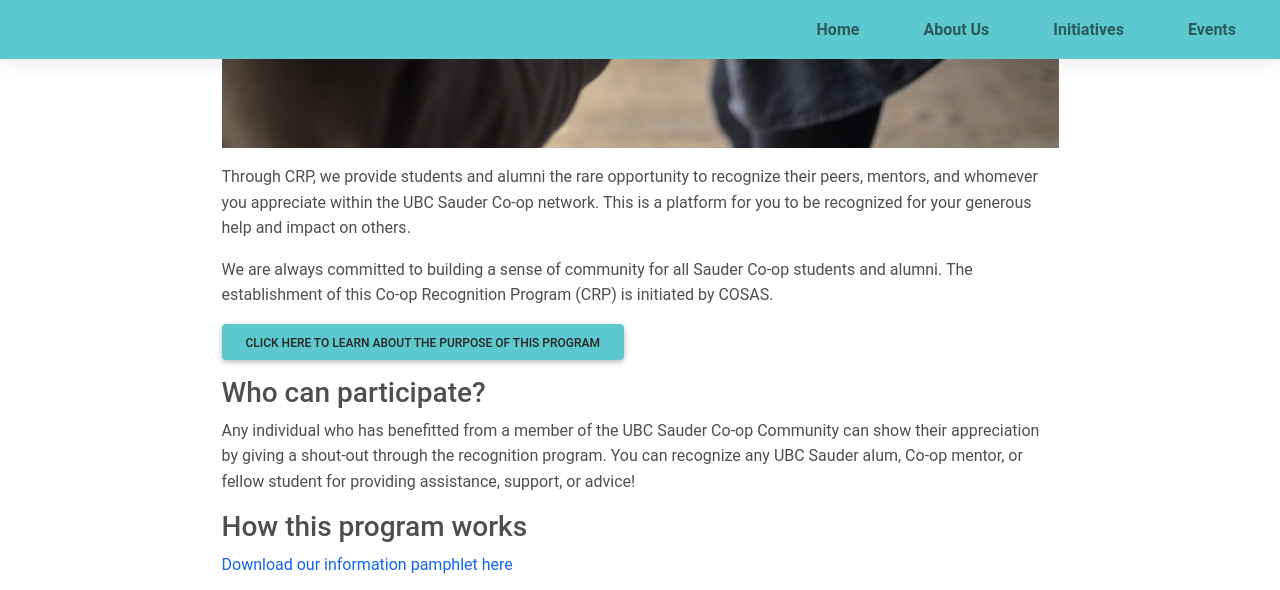
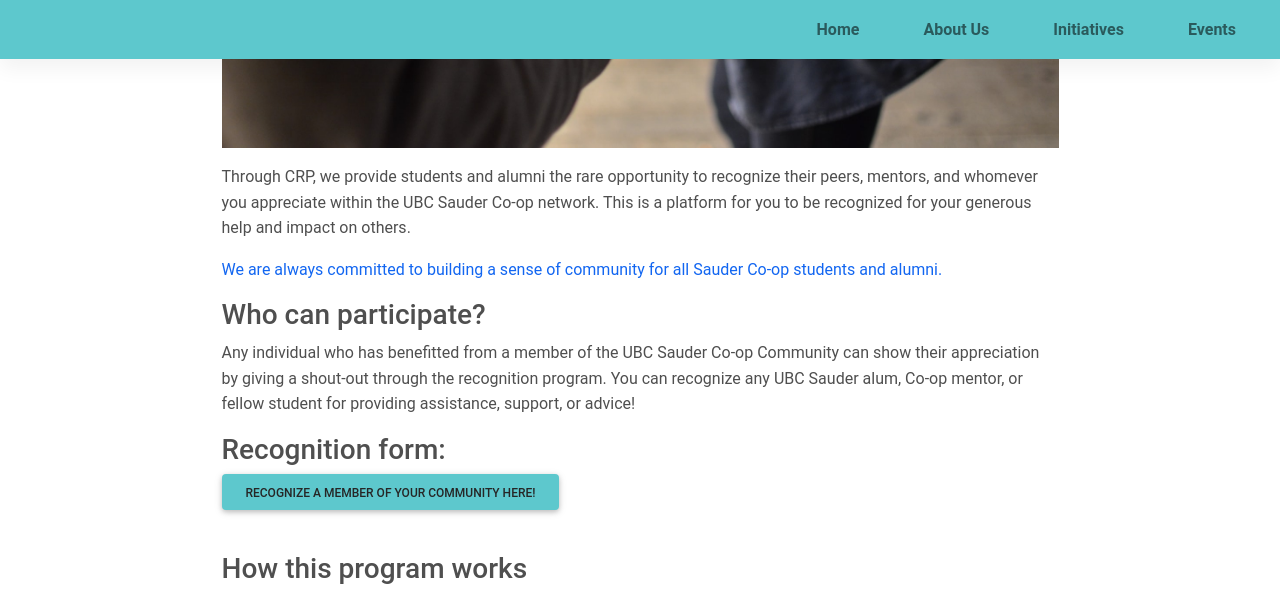
Before and after one commit to coopsauder/cosas-site-v3, a Jekyll site: the page built from _initiatives/recognition.md, in a window 1280 px wide and 900 px high, scrolled down 616 px, cut to the strip 0-590 px from the top of the window. Built offline with Jekyll 4.4.1, drawn with Linux system fonts in a browser that asks for light colours.

Commit message:
added form link

```diff
--- a/_initiatives/recognition.md
+++ b/_initiatives/recognition.md
@@ -6,13 +6,17 @@
 ---
 Through CRP, we provide students and alumni the rare opportunity to recognize their peers, mentors, and whomever you appreciate within the UBC Sauder Co-op network. This is a platform for you to be recognized for your generous help and impact on others.
 
-We are always committed to building a sense of community for all Sauder Co-op students and alumni. The establishment of this Co-op Recognition Program (CRP) is initiated by COSAS.
-
-<a class="btn btn-primary text-dark" href="{{ site.baseurl }}/static_files/other/RecognitionLetter.pdf">Click here to learn about the purpose of this program</a>
+[We are always committed to building a sense of community for all Sauder Co-op students and alumni.]({{ site.baseurl }}/static_files/other/RecognitionLetter.pdf)
 
 ### Who can participate?
 
 Any individual who has benefitted from a member of the UBC Sauder Co-op Community can show their appreciation by giving a shout-out through the recognition program. You can recognize any UBC Sauder alum, Co-op mentor, or fellow student for providing assistance, support, or advice!
+
+
+### Recognition form:
+<a class="btn btn-primary text-dark" href="https://forms.gle/TkJAZDpYwSYz9vvL6">Recognize a member of your community here!</a><br>
+<br>
+
 
 ### How this program works
 
```
